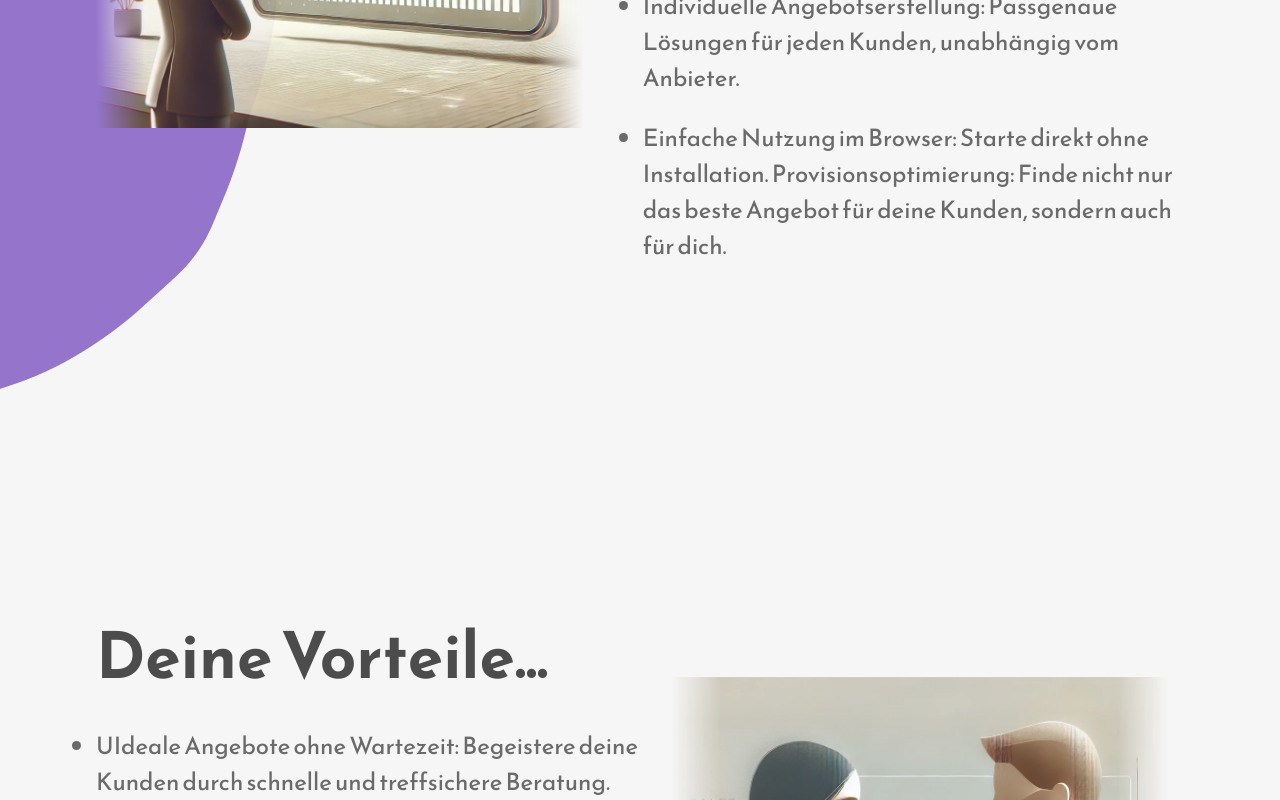
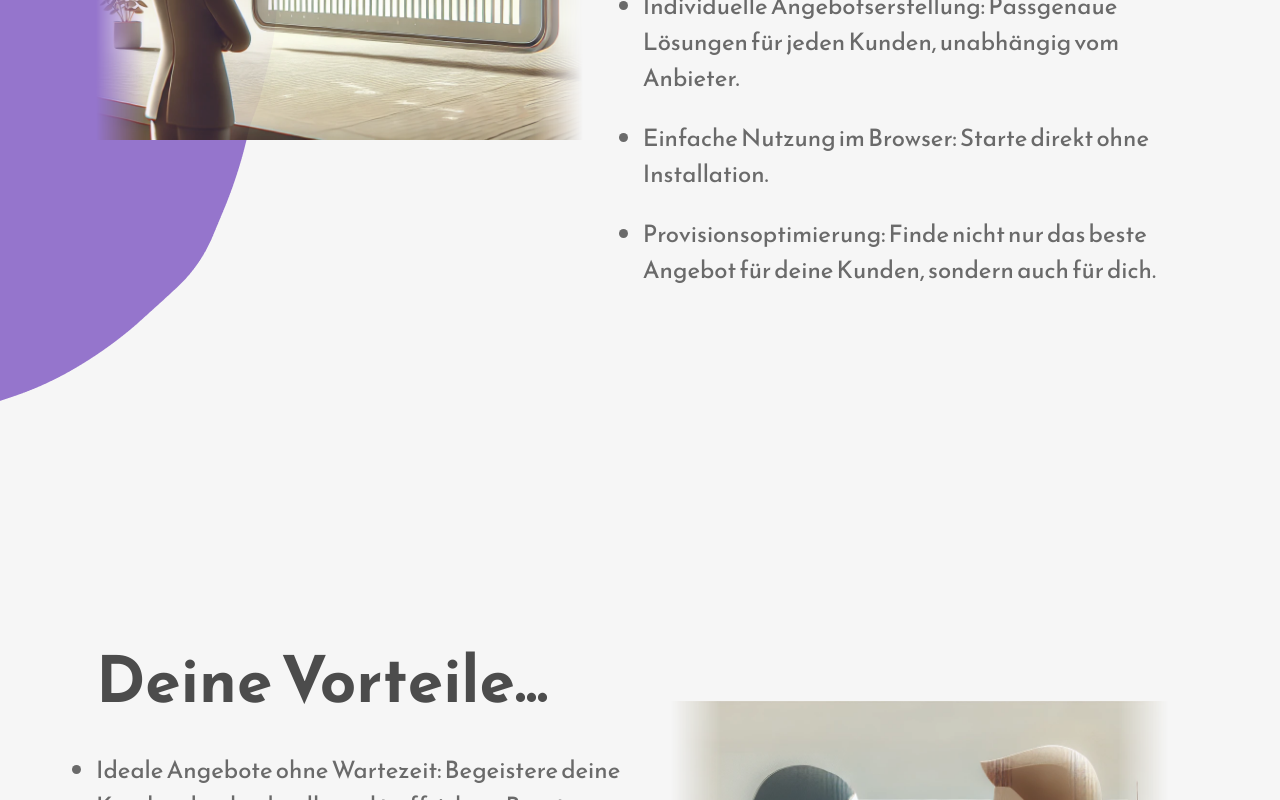
Before and after one commit to YuvrajShekhar/NetzNavi-Landing-Page, a React (Create React App) app: page / in a window 1280 px wide. Shown: the part 1500-2300 px from the top of the page. Built offline with nearby package versions, Linux system fonts and the light colour scheme.

Commit message:
removed unessary test elements

```diff
--- a/src/App.js
+++ b/src/App.js
@@ -41,7 +41,6 @@ const MainLayout = () => {
         <div id="contact"><Contact/></div>
       </div>
       <Footer />
-      <ContactUs />
     </>
   );
 };
--- a/src/Components/About.jsx
+++ b/src/Components/About.jsx
@@ -29,17 +29,12 @@ const About = () => {
                 Individuelle Angebotserstellung: Passgenaue Lösungen für jeden Kunden, unabhängig vom Anbieter.
                 </li>
                 <li className="primary-text-about">
-                Einfache Nutzung im Browser: Starte direkt ohne Installation. Provisionsoptimierung: Finde nicht nur das beste Angebot für deine Kunden, sondern auch für dich.
+                Einfache Nutzung im Browser: Starte direkt ohne Installation.
+                </li>
+                <li className="primary-text-about">
+                Provisionsoptimierung: Finde nicht nur das beste Angebot für deine Kunden, sondern auch für dich.
                 </li>
             </ul>
-            {/* <div className='about-buttons-container'>
-                <button className='secondary-button'>Learn More</button>
-                <button className='watch-video-button'>
-                    {" "}
-                    <BsFillPlayCircleFill/> Watch Video
-                </button>
-            </div> */}
-
         </div>
     </div>
   )
--- a/src/Components/About_second.jsx
+++ b/src/Components/About_second.jsx
@@ -16,7 +16,7 @@ const AboutSecond = () => {
             </h1>
             <ul>
                 <li className="primary-text-about">
-                UIdeale Angebote ohne Wartezeit: Begeistere deine Kunden durch schnelle und treffsichere Beratung.
+                Ideale Angebote ohne Wartezeit: Begeistere deine Kunden durch schnelle und treffsichere Beratung.
                 </li>
                 <li className="primary-text-about">
                 Verkaufschancen maximieren: Vergleiche alle Anbieter und präsentiere das unschlagbar beste Angebot.
--- a/src/Components/Slideshow.jsx
+++ b/src/Components/Slideshow.jsx
@@ -13,7 +13,7 @@ const Slideshow = () => {
 //   ];
 
   const images = [
-    { src: auswahl1, caption: "Wähle gewünschte Anbieter aus und trage Kundenwünsche ein" },
+    { src: auswahl1, caption: "Wähle deine Anbieter aus und trage Kundenwünsche ein" },
     { src: auswahl2, caption: "Wähle zusätzliche Optionen aus" },
     { src: beispiel1, caption: "Vergleiche die besten Kombinationen der Anbieter untereinander (Provisionen sind hier ausgeblendet)" },
     { src: beispiel2, caption: "Suche aus bis zu zehn Angeboten das Beste für den Kunden aus  (Provisionen sind hier ausgeblendet)" }
```
